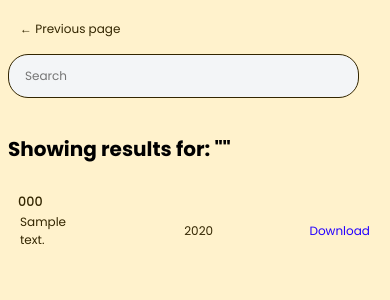
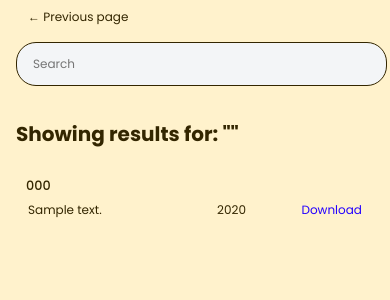
Before and after one commit to derasn/library-project, a Django app: template campus/templates/search_results.html in a window 390 px wide. Shown: the top 300 px of the page. Run offline with Django 5.2, Linux system fonts and the light colour scheme; the template is opened without the code that fills it: most values are stand-ins (such as "Sample title", 1, 10 or a date in 2020).

Commit message:
working on search result page and reducing space above search btn

```diff
--- a/campus/static/css/search_results.css
+++ b/campus/static/css/search_results.css
@@ -19,18 +19,6 @@ body{
 
 /* Main content */
 
-input[type="search"]{
-    background-color: #f3f5f7;
-    color: #332600;
-    padding: 2.5rem 5rem;
-    font-size: 3.5rem;
-    border-radius: 2.5rem;
-    border: 0.25rem solid #332600;
-    width: 35vw;
-    margin-bottom: 10rem;
-    margin-top: 0;
-}
-
 .previous-page{
     font-size: 4rem;
     text-decoration: none;
@@ -48,35 +36,50 @@ input[type="search"]{
     color: #2400FF;
 }
 
-h1{
+input[type="search"]{
+    background-color: #f3f5f7;
     color: #332600;
-    font-size: 10rem;
+    padding: 2.5rem 5rem;
+    font-size: 3.5rem;
+    border-radius: 3rem;
+    border: 0.25rem solid #332600;
+    width: 50vw;
+    margin: 5rem 0;
+}
+
+h2{
+    color: #332600;
+    font-size: 7rem;
     font-weight: bold;
-    margin-top: 10rem;
 }
 
 .search-details{
+    margin: 0.5rem;
+    padding: 3rem 8rem;
+    color: #332600;
+    font-size: 4rem;
+    display: flex;
+    flex-direction: column;
+}
+
+.course-code{
+    display: block;
+    font-size: 4.5rem;
+    font-weight: 500;
+    width: 100%;
+    margin-bottom: 1.5rem;
+}
+
+.material-details{
     display: flex;
     flex-direction: row;
     justify-content: space-between;
     align-items: center;
     margin: 0.5rem;
-    padding: 3rem 8rem;
-    color: #332600;
-    font-size: 4rem;
-    font-weight: 400;
-}
-
-.course-code{
-    width: 30vw;
 }
 
 .description{
-    width: 15vw;
-}
-
-.year-used{
-    width: 5vw;
+    width: 40%;
 }
 
 a{ /* Download and read */
@@ -113,16 +116,16 @@ p{ /* For error messages i.e sorry, no materials */
     }
 
     .content{
-        margin: 5rem 0;
+        margin: 0 2rem;
     }
 
     .previous-page{
         font-size: 3rem;
-        margin: 0 3rem;
+        margin: 6rem 3rem;
     }
 
     input[type="search"]{
-        width: 90vw;
+        width: 95vw;
         margin: 4rem auto;
         border-radius: 5rem;
         padding: 3rem 4rem;
@@ -131,19 +134,19 @@ p{ /* For error messages i.e sorry, no materials */
 
     h2{
         font-size: 5rem;
-        margin-top: 5rem;
         }
 
     .search-details{
         padding: 3rem 2rem;
         font-size: 3rem;
-        display: block;
     }
 
     .course-code{
         display: block;
         font-size: 3.2rem;
         font-weight: 450;
+        width: 100%;
+        margin-bottom: 1rem;
     }
 
     .material-details{
@@ -154,9 +157,17 @@ p{ /* For error messages i.e sorry, no materials */
         margin: 0.5rem;
     }
 
+    .description{
+        width: 40%;
+    }
+
+    .view{
+        display: none;
+    }
+
     hr{
         border: 0.125rem solid #554000;
         width: 95%;
-        margin: 4rem 2rem 5rem;
+        margin: 3rem 2rem;
     }
 }
--- a/campus/templates/search_results.html
+++ b/campus/templates/search_results.html
@@ -28,6 +28,7 @@
                 <div class="material-details">
                     <div class="description">{{material.description}}</div>
                     <div class="year-used">{{material.year_used}}</div>
+                    <div class="view"><a href="{{ material.file.url }}" target="_blank">Read now</a></div>
                     <div class="download"><a href="https://res.cloudinary.com/dnjwg5smv/image/upload/fl_attachment/v1/{{ material.file.name }}">Download</a></div>
                 </div>
             </div>
```
Also changed, not shown: campus/static/css/home.css (+6 -5 lines).
